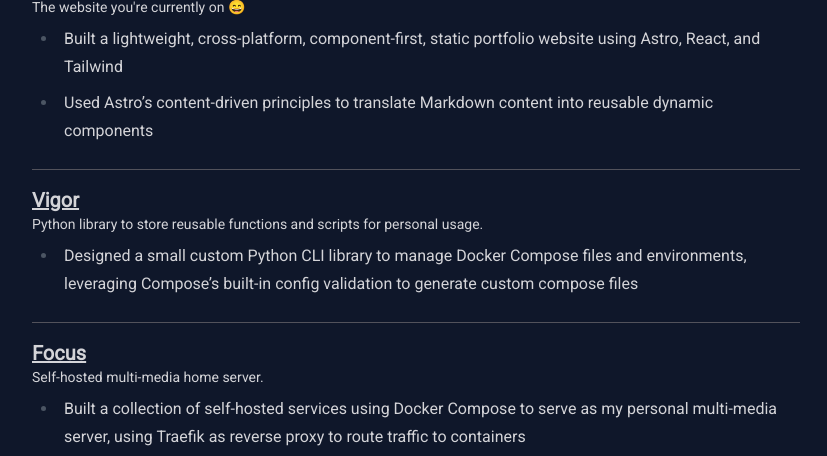
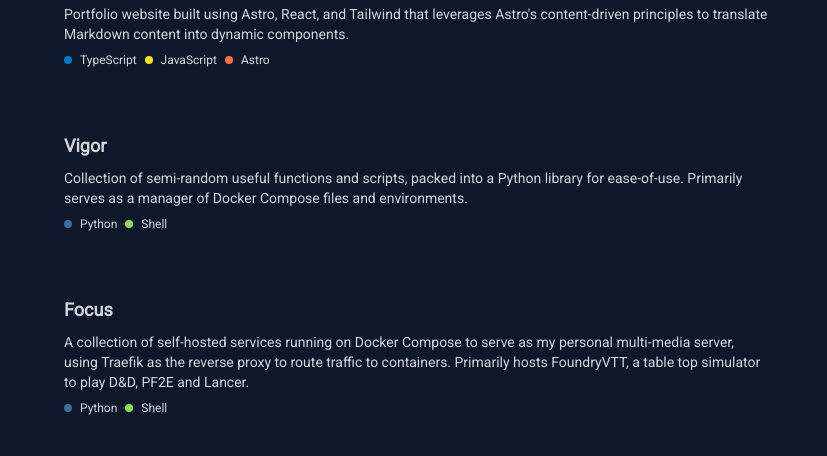
Before and after one commit to RyanLiu6/ryanliu6.xyz, an Astro site: page /projects in a window 1280 px wide. Shown: the part 316-772 px from the top of the page, without its empty margins (224-1051 px from the left). Built offline with nearby package versions, Linux system fonts and the light colour scheme; Astro itself is replaced by a stand-in of ours.

Commit message:
Refactoring Projects into using Cards

```diff
--- a/src/components/ProjectContent.tsx
+++ /dev/null
@@ -1,30 +0,0 @@
-import Markdown from "react-markdown";
-import type { CollectionEntry } from "astro:content";
-
-import { mdClass } from "@/components/common/utils";
-
-interface WorkProps {
-  project: CollectionEntry<"projects">;
-}
-
-const ProjectContent = ({ project }: WorkProps) => {
-  return (
-    <section>
-      <article className="flex flex-col py-4">
-        <h1 className="text-xl font-bold underline underline-offset-auto">
-          <a
-            href={project.data.link}
-            rel="noopener noreferrer"
-            target="_blank"
-          >
-            {project.data.name}
-          </a>
-        </h1>
-        <p className="text-sm">{project.data.description}</p>
-        <Markdown className={mdClass}>{project.body}</Markdown>
-      </article>
-    </section>
-  )
-};
-
-export default ProjectContent;
--- a/src/components/common/Card.tsx
+++ b/src/components/common/Card.tsx
@@ -1,20 +1,34 @@
+import classNames from "classnames";
 
-const Card = () => {
-  return (
-    <div className="max-w-sm rounded overflow-hidden shadow-lg">
-      <div className="px-6 py-4">
-        <div className="font-bold text-xl mb-2">The Coldest Sunset</div>
-          <p className="text-gray-700 text-base">
-            Lorem ipsum dolor sit amet, consectetur adipisicing elit. Voluptatibus quia, nulla! Maiores et perferendis eaque, exercitationem praesentium nihil.
-          </p>
-      </div>
-      <div className="px-6 pt-4 pb-2">
-        <span className="inline-block bg-gray-200 rounded-full px-3 py-1 text-sm font-semibold text-gray-700 mr-2 mb-2">#photography</span>
-        <span className="inline-block bg-gray-200 rounded-full px-3 py-1 text-sm font-semibold text-gray-700 mr-2 mb-2">#travel</span>
-        <span className="inline-block bg-gray-200 rounded-full px-3 py-1 text-sm font-semibold text-gray-700 mr-2 mb-2">#winter</span>
-      </div>
-    </div>
-  )
+import { textClass, hoverColour, languageColours } from "@/components/common/utils";
+
+interface CardProps {
+  title: string;
+  description: string;
+  link: string;
+  tags: string[];
 }
 
+const Card = ({ title, description, link, tags }: CardProps) => {
+  const cardClasses = classNames("p-4", hoverColour, textClass);
+
+  return (
+    <div className={cardClasses}>
+      <h2 className="text-lg font-bold mb-2">{title}</h2>
+      <p className="text-sm">{description}</p>
+      <ul className="flex flex-wrap gap-2 mt-2">
+        {tags.map((tag, index) => (
+            <li key={index} className="flex items-center">
+              <span
+                className="w-2 h-2 rounded-full mr-2"
+                style={{ backgroundColor: languageColours[tag] || '#ccc' }}
+              />
+              <span className="text-xs">{tag}</span>
+            </li>
+          ))}
+      </ul>
+    </div>
+  );
+};
+
 export default Card;
--- a/src/components/common/utils.tsx
+++ b/src/components/common/utils.tsx
@@ -7,13 +7,23 @@
   { name: "Plamo", href: "/plamo" },
 ]
 
+export const languageColours: { [key: string]: string } = {
+  JavaScript: '#f7df1e',
+  TypeScript: '#007acc',
+  Python: '#3572a5',
+  Shell: '#89e051',
+  Astro: '#ff6f47',
+}
+
 export const textClass = classNames("font-roboto text-slate-600 dark:text-zinc-300")
 
 export const mdClass = classNames(textClass, "prose dark:prose-invert max-w-none");
 
-export const backgroundClass = classNames("bg-violet-50/50 dark:bg-slate-900")
+export const bgColour = classNames("bg-violet-50/50 dark:bg-slate-900")
 
-export const buttonClass = classNames("flex rounded-lg p-2 transition hover:bg-rose-300/30 hover:dark:bg-fuschia-700 hover:shadow-lg")
+export const hoverColour = classNames("hover:bg-rose-300/30 hover:dark:bg-fuschia-700 hover:shadow-lg")
+
+export const buttonClass = classNames("flex rounded-lg p-2 transition", hoverColour)
 
 export const linkClass = classNames("font-bold", "transition", "hover:text-cyan-500")
 
@@ -21,7 +31,7 @@
 
 export const shadowBorder = classNames("rounded-2xl px-6 py-2 shadow-lg bg-rose-300/30 dark:bg-fuschia-700");
 
-export const bodyBorder = classNames(flexClass, textClass, backgroundClass, "min-h-screen")
+export const bodyBorder = classNames(flexClass, textClass, bgColour, "min-h-screen")
 
 export const mainBorder = classNames(flexClass, "items-center px-6 lg:px-8")
 
--- a/src/content/config.ts
+++ b/src/content/config.ts
@@ -1,8 +1,8 @@
 import { z, defineCollection } from "astro:content";
 
 const baseSchema = z.object({
-    description: z.string(),
-    link: z.string(),
+  description: z.string(),
+  link: z.string(),
 })
 
 const workSchema = baseSchema.extend({
@@ -13,6 +13,7 @@
 const projectSchema = baseSchema.extend({
   name: z.string(),
   order: z.number(),
+  languages: z.array(z.string())
 })
 
 const workCollection = defineCollection({
--- a/src/content/projects/Ena.md
+++ b/src/content/projects/Ena.md
@@ -3,5 +3,6 @@
 description: "House-keeping tool for Finances."
 link: "https://github.com/RyanLiu6/Ena/"
 order: 1
+languages: ["Python"]
 ---
-* Created a CLI tool in Python to extract transaction data from credit card statements into CSVs, leveraging Llama3 to categorize transactions to better visualize spending habits, resulting in an average decrease in spending of 35%
+Converts and categorizes credit card transactions for Canadian Financial Institutions into CSVs, leveraging Llama3 to better visualize spending habits.
--- a/src/content/projects/Focus.md
+++ b/src/content/projects/Focus.md
@@ -3,6 +3,6 @@
 description: "Self-hosted multi-media home server."
 link: "https://github.com/RyanLiu6/focus/"
 order: 4
+languages: ["Python", "Shell"]
 ---
-* Built a collection of self-hosted services using Docker Compose to serve as my personal multi-media server, using Traefik as reverse proxy to route traffic to containers
-* Primarily hosts FoundryVTT, a table top simulator to play D&D, PF2E and Lancer
+A collection of self-hosted services running on Docker Compose to serve as my personal multi-media server, using Traefik as the reverse proxy to route traffic to containers. Primarily hosts FoundryVTT, a table top simulator to play D&D, PF2E and Lancer.
--- a/src/content/projects/Portfolio.md
+++ b/src/content/projects/Portfolio.md
@@ -1,8 +1,8 @@
 ---
-name: "Personal Website"
+name: "ryanliu6.xyz"
 description: "The website you're currently on 😄"
 link: "https://ryanliu6.xyz/"
 order: 2
+languages: ["TypeScript", "JavaScript", "Astro"]
 ---
-* Built a lightweight, cross-platform, component-first, static portfolio website using Astro, React, and Tailwind
-* Used Astro’s content-driven principles to translate Markdown content into reusable dynamic components
+Portfolio website built using Astro, React, and Tailwind that leverages Astro's content-driven principles to translate Markdown content into dynamic components.
--- a/src/content/projects/Vigor.md
+++ b/src/content/projects/Vigor.md
@@ -3,5 +3,6 @@
 description: "Python library to store reusable functions and scripts for personal usage."
 link: "https://github.com/RyanLiu6/vigor/"
 order: 3
+languages: ["Python", "Shell"]
 ---
-* Designed a small custom Python CLI library to manage Docker Compose files and environments, leveraging Compose’s built-in config validation to generate custom compose files
+Collection of semi-random useful functions and scripts, packed into a Python library for ease-of-use. Primarily serves as a manager of Docker Compose files and environments.
--- a/src/pages/projects.astro
+++ b/src/pages/projects.astro
@@ -2,7 +2,7 @@
 import { getCollection } from "astro:content";
 
 import BaseLayout from "@/layouts/BaseLayout.astro";
-import ProjectContent from "@/components/ProjectContent";
+import Card from "@/components/common/Card";
 
 const pageName: string = "Projects"
 const projects = await getCollection("projects");
@@ -13,8 +13,19 @@
       projects
         .sort((a, b) => a.data?.order - b.data?.order)
         .map((project) => (
-          <ProjectContent project={project} />
-          <hr class="dark:border-zinc-600" />
+          <a
+            class="p-4"
+            href={project.data.link}
+            target="_blank"
+            rel="noopener noreferrer"
+          >
+            <Card
+              title={project.data.name}
+              description={project.body}
+              link={project.data.link}
+              tags={project.data.languages}
+            />
+          </a>
         ))
     }
   </section>
```
